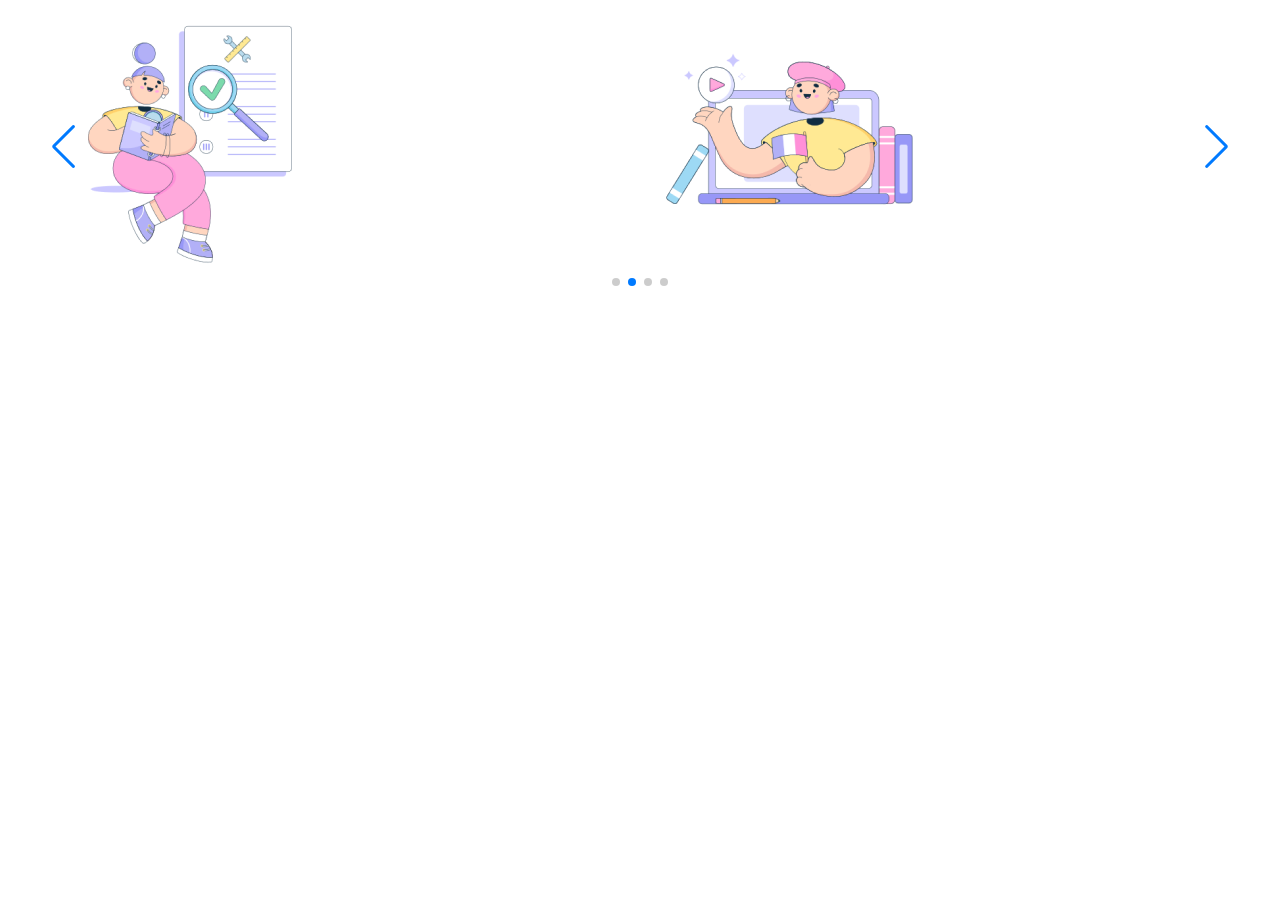
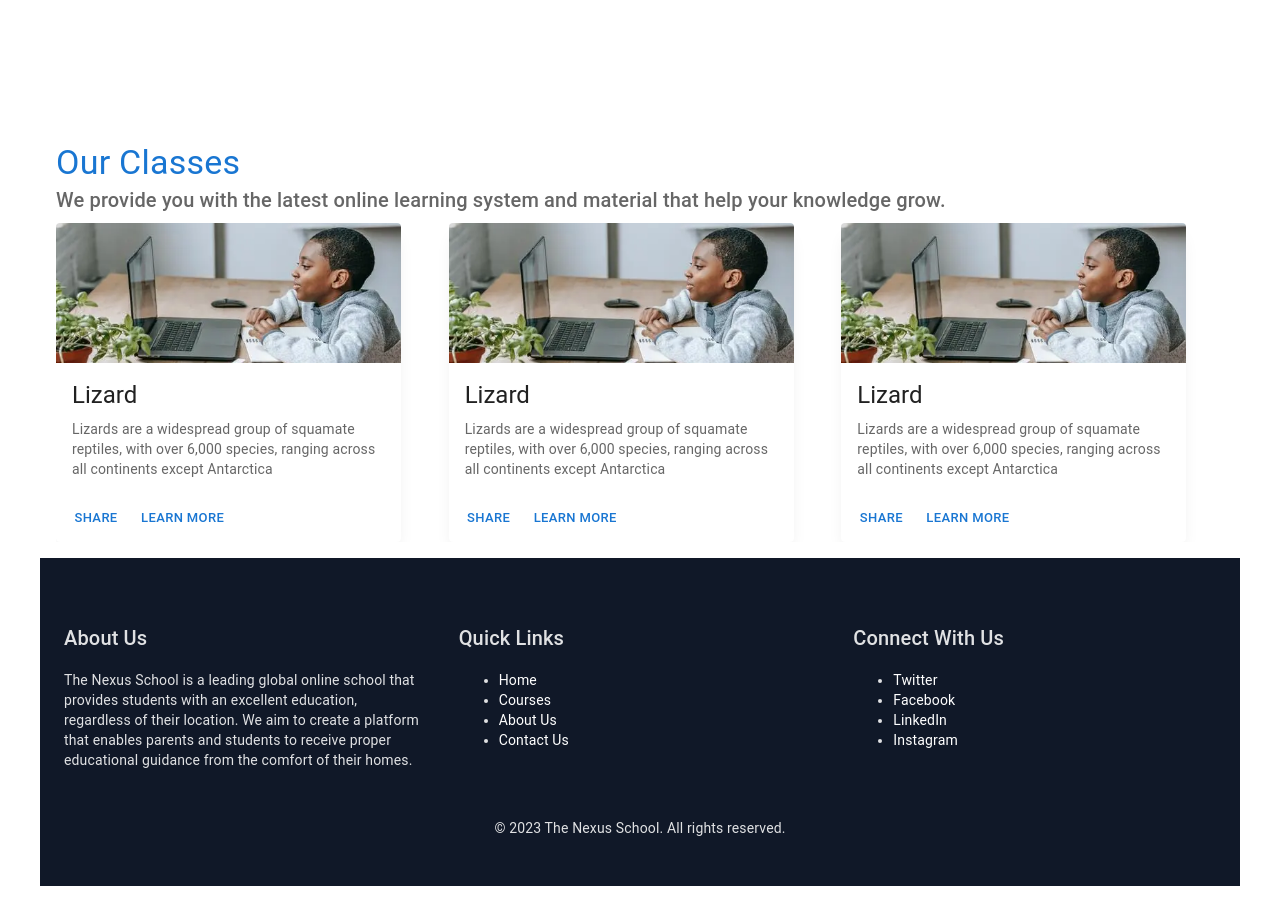
Before and after one commit to ihorkar/elearning-react-django, a React (Vite) app in the folder frontend/: page / in a window 1280 px wide. Shown: the part 1460-2384 px from the top of the page. Before the commit the page ends 1800 px from the top, so only its background shows below. Built offline with nearby package versions, Linux system fonts and the light colour scheme; no server answers.

Commit message:
update landing page

```diff
--- a/frontend/src/App.jsx
+++ b/frontend/src/App.jsx
@@ -5,7 +5,7 @@ import "./App.css";
 import { Route, Routes } from "react-router-dom";
 import { CircularProgress, Box } from "@mui/material";
 // components
-import { Appbar } from "./components";
+import { Appbar, Footer } from "./components";
 
 // Define lazy-loaded components
 const Landing = lazy(() => import("./pages/Landing"));
@@ -57,6 +57,7 @@ function App() {
         <Route exact path="/signin" element={<SignIn />} />
         <Route exact path="/signup" element={<SignUp />} />
       </Routes>
+      <Footer />
     </Suspense>
   );
 }
--- a/frontend/src/assets/index.js
+++ /dev/null
@@ -1,5 +0,0 @@
-import students from "./students.webp";
-import teach from "./teach.webp";
-import learn from "./learn.webp";
-
-export { students, teach, learn };
--- /dev/null
+++ b/frontend/src/components/Card.jsx
@@ -0,0 +1,36 @@
+import * as React from "react";
+import Card from "@mui/material/Card";
+import CardActions from "@mui/material/CardActions";
+import CardContent from "@mui/material/CardContent";
+import CardMedia from "@mui/material/CardMedia";
+import Button from "@mui/material/Button";
+import Typography from "@mui/material/Typography";
+
+import online from "../assets/online.webp";
+
+export default function MediaCard() {
+  return (
+    <Card
+      elevation={0}
+      sx={{
+        maxWidth: 345,
+        boxShadow: `0px 12px 16px -4px rgba(16, 24, 40, 0.08), 0px 4px 6px -2px rgba(16, 24, 40, 0.03)`,
+      }}
+    >
+      <CardMedia sx={{ height: 140 }} image={online} title="green iguana" />
+      <CardContent>
+        <Typography gutterBottom variant="h5" component="div">
+          Lizard
+        </Typography>
+        <Typography variant="body2" color="text.secondary">
+          Lizards are a widespread group of squamate reptiles, with over 6,000
+          species, ranging across all continents except Antarctica
+        </Typography>
+      </CardContent>
+      <CardActions>
+        <Button size="small">Share</Button>
+        <Button size="small">Learn More</Button>
+      </CardActions>
+    </Card>
+  );
+}
--- a/frontend/src/components/Carousel.jsx
+++ b/frontend/src/components/Carousel.jsx
@@ -1,8 +1,32 @@
 import { useRef, useEffect } from "react";
 import { register } from "swiper/element/bundle";
-import { learn, teach } from "../assets";
+
+import Card from "./Card";
 
 register();
+
+const cardArray = [
+  {
+    id: 1,
+    component: <Card />,
+  },
+  {
+    id: 2,
+    component: <Card />,
+  },
+  {
+    id: 3,
+    component: <Card />,
+  },
+  {
+    id: 4,
+    component: <Card />,
+  },
+  {
+    id: 5,
+    component: <Card />,
+  },
+];
 
 export default function Slider() {
   const swiperElRef = useRef(null);
@@ -22,28 +46,20 @@ export default function Slider() {
   return (
     <swiper-container
       ref={swiperElRef}
-      slides-per-view="2"
-      navigation="true"
-      pagination="true"
+      slides-per-view="3"
+      // navigation="true"
+      // pagination="true"
       loop="true"
       rewind="true"
       autoplay="true"
-      speed="500"
-      space-between="0"
-      delay="1000"
+      speed="1000"
+      space-between="10"
+      delay="2000"
+      autoHeight="true"
     >
-      <swiper-slide>
-        <img src={learn} alt="learn" />
-      </swiper-slide>
-      <swiper-slide>
-        <img src={teach} alt="teach" />
-      </swiper-slide>
-      <swiper-slide>
-        <img src={learn} alt="learn" />
-      </swiper-slide>
-      <swiper-slide>
-        <img src={teach} alt="teach" />
-      </swiper-slide>
+      {cardArray.map((card) => (
+        <swiper-slide key={card.id}>{card.component}</swiper-slide>
+      ))}
     </swiper-container>
   );
 }
--- /dev/null
+++ b/frontend/src/components/Footer.jsx
@@ -0,0 +1,118 @@
+import { Box, Container, Grid, Link, Typography } from "@mui/material";
+import { NavLink } from "react-router-dom";
+
+const Footer = () => {
+  return (
+    <Box sx={{ bgcolor: "#101828", pt: 8, pb: 6 }}>
+      <Container maxWidth="lg">
+        <Grid container spacing={4}>
+          <Grid item xs={12} md={4}>
+            <Typography variant="h6" component="h2" sx={{ mb: 2 }}>
+              About Us
+            </Typography>
+            <Typography variant="body2" sx={{ mb: 2 }}>
+              The Nexus School is a leading global online school that provides
+              students with an excellent education, regardless of their
+              location. We aim to create a platform that enables parents and
+              students to receive proper educational guidance from the comfort
+              of their homes.
+            </Typography>
+          </Grid>
+          <Grid item xs={12} md={4}>
+            <Typography variant="h6" component="h2" sx={{ mb: 2 }}>
+              Quick Links
+            </Typography>
+            <Typography variant="body2" component="ul">
+              <li>
+                <NavLink
+                  style={{ textDecoration: "none", color: "white" }}
+                  to="/"
+                >
+                  Home
+                </NavLink>
+              </li>
+              <li>
+                <NavLink
+                  style={{ textDecoration: "none", color: "white" }}
+                  to="/courses"
+                >
+                  Courses
+                </NavLink>
+              </li>
+              <li>
+                <NavLink
+                  style={{ textDecoration: "none", color: "white" }}
+                  to="/about"
+                >
+                  About Us
+                </NavLink>
+              </li>
+              <li>
+                <NavLink
+                  style={{ textDecoration: "none", color: "white" }}
+                  to="/contact"
+                >
+                  Contact Us
+                </NavLink>
+              </li>
+            </Typography>
+          </Grid>
+          <Grid item xs={12} md={4}>
+            <Typography variant="h6" component="h2" sx={{ mb: 2 }}>
+              Connect With Us
+            </Typography>
+            <Typography variant="body2" component="ul">
+              <li>
+                <Link
+                  sx={{ textDecoration: "none", color: "white" }}
+                  href="https://twitter.com/nexusschool"
+                  target="_blank"
+                  rel="noopener noreferrer"
+                >
+                  Twitter
+                </Link>
+              </li>
+              <li>
+                <Link
+                  sx={{ textDecoration: "none", color: "white" }}
+                  href="https://www.facebook.com/nexusschool"
+                  target="_blank"
+                  rel="noopener noreferrer"
+                >
+                  Facebook
+                </Link>
+              </li>
+              <li>
+                <Link
+                  sx={{ textDecoration: "none", color: "white" }}
+                  href="https://www.linkedin.com/company/nexus-school"
+                  target="_blank"
+                  rel="noopener noreferrer"
+                >
+                  LinkedIn
+                </Link>
+              </li>
+              <li>
+                <Link
+                  sx={{ textDecoration: "none", color: "white" }}
+                  href="https://www.instagram.com/nexusschool"
+                  target="_blank"
+                  rel="noopener noreferrer"
+                >
+                  Instagram
+                </Link>
+              </li>
+            </Typography>
+          </Grid>
+        </Grid>
+        <Box mt={4}>
+          <Typography variant="body2" align="center">
+            © {new Date().getFullYear()} The Nexus School. All rights reserved.
+          </Typography>
+        </Box>
+      </Container>
+    </Box>
+  );
+};
+
+export default Footer;
--- a/frontend/src/components/index.js
+++ b/frontend/src/components/index.js
@@ -3,3 +3,4 @@ export { default as List } from "./List";
 export { default as Carousel } from "./Carousel";
 export { default as CountrySelector } from "./CountrySelector";
 export { default as RadioButton } from "./RadioButton";
+export { default as Footer } from "./Footer";
--- a/frontend/src/pages/Landing.jsx
+++ b/frontend/src/pages/Landing.jsx
@@ -19,7 +19,7 @@ export default function Landing() {
       >
         <Grid item xs={12} md={6}>
           <Typography
-            variant="h2"
+            variant="h3"
             sx={{ fontWeight: 700, color: "primary.main" }}
             align="left"
           >
@@ -47,8 +47,34 @@ export default function Landing() {
           <img src={students} alt="landing" width="100%" height="100%" />
         </Grid>
       </Grid>
-      <Services />
-      <Classes />
+      <Grid container sx={{ padding: "1rem", minHeight: "100vh" }}>
+        <Grid item xs={12} md={12}>
+          <Typography gutterBottom variant="h4" color={"primary"}>
+            Our Services
+          </Typography>
+          <Typography variant="h6" sx={{ color: "text.secondary" }}>
+            We provide you with the latest online learning system and material
+            that help your knowledge grow.
+          </Typography>
+          <Services />
+        </Grid>
+      </Grid>
+      <Grid container sx={{ padding: "1rem" }}>
+        <Grid item xs={12} md={12}>
+          <Typography variant="h4" sx={{ color: "primary.main" }}>
+            Our Classes
+          </Typography>
+          <Typography
+            gutterBottom
+            variant="h6"
+            sx={{ color: "text.secondary" }}
+          >
+            We provide you with the latest online learning system and material
+            that help your knowledge grow.
+          </Typography>
+          <Classes />
+        </Grid>
+      </Grid>
     </>
   );
 }
--- a/frontend/src/pages/Services.jsx
+++ b/frontend/src/pages/Services.jsx
@@ -8,8 +8,10 @@ import {
   Button,
 } from "@mui/material";
 import { Check, ArrowOutward } from "@mui/icons-material";
+
 import { List } from "../components";
-import { learn, teach } from "../assets";
+import teach from "../assets/teach.webp";
+import learn from "../assets/learn.webp";
 
 const studentWriteUp = {
   title: "Students",
@@ -56,24 +58,12 @@ const tutorWriteUp = {
 // services section
 export default function Services() {
   return (
-    <Box sx={{ padding: "1rem" }}>
-      <Typography
-        gutterBottom
-        variant="h4"
-        sx={{ fontWeight: 700 }}
-        color={"primary"}
-      >
-        Our Services
-      </Typography>
-      <Typography variant="h6" sx={{ color: "text.secondary" }}>
-        We provide you with the latest online learning system and material that
-        help your knowledge grow.
-      </Typography>
+    <Box sx={{ padding: "1rem", minHeight: "100vh" }}>
       <Grid container sx={{ my: "1rem" }} spacing={2}>
         <Grid item xs={6} md={6}>
           <Card>
             <CardMedia
-              height="300px"
+              height="200px"
               sx={{ objectFit: "contain" }}
               component="img"
               image={learn}
@@ -95,7 +85,7 @@ export default function Services() {
         <Grid item xs={6} md={6}>
           <Card>
             <CardMedia
-              height="300px"
+              height="200px"
               sx={{ objectFit: "contain" }}
               component="img"
               image={teach}
```
Also changed, not shown: frontend/src/assets/online.webp (added).
